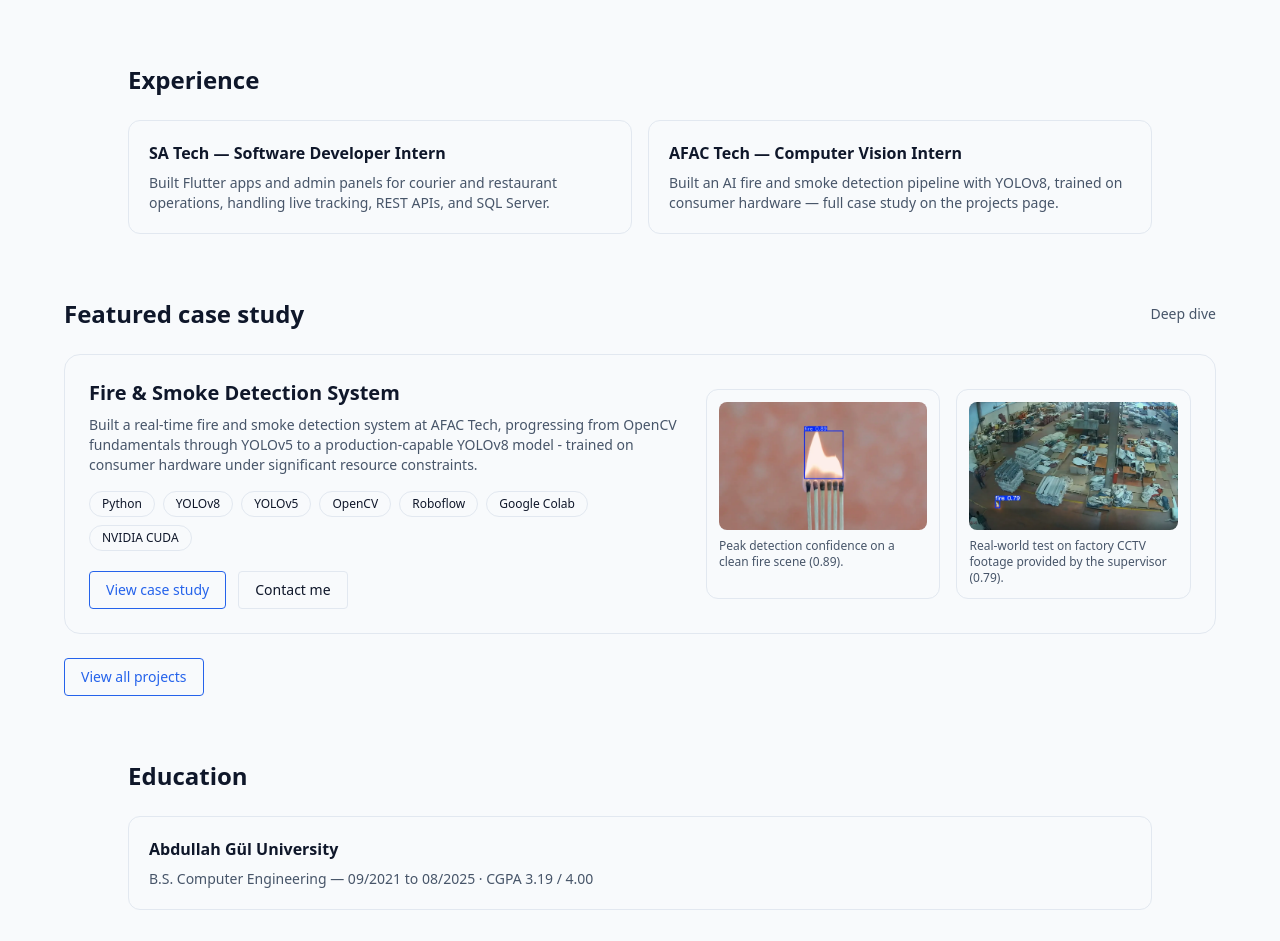
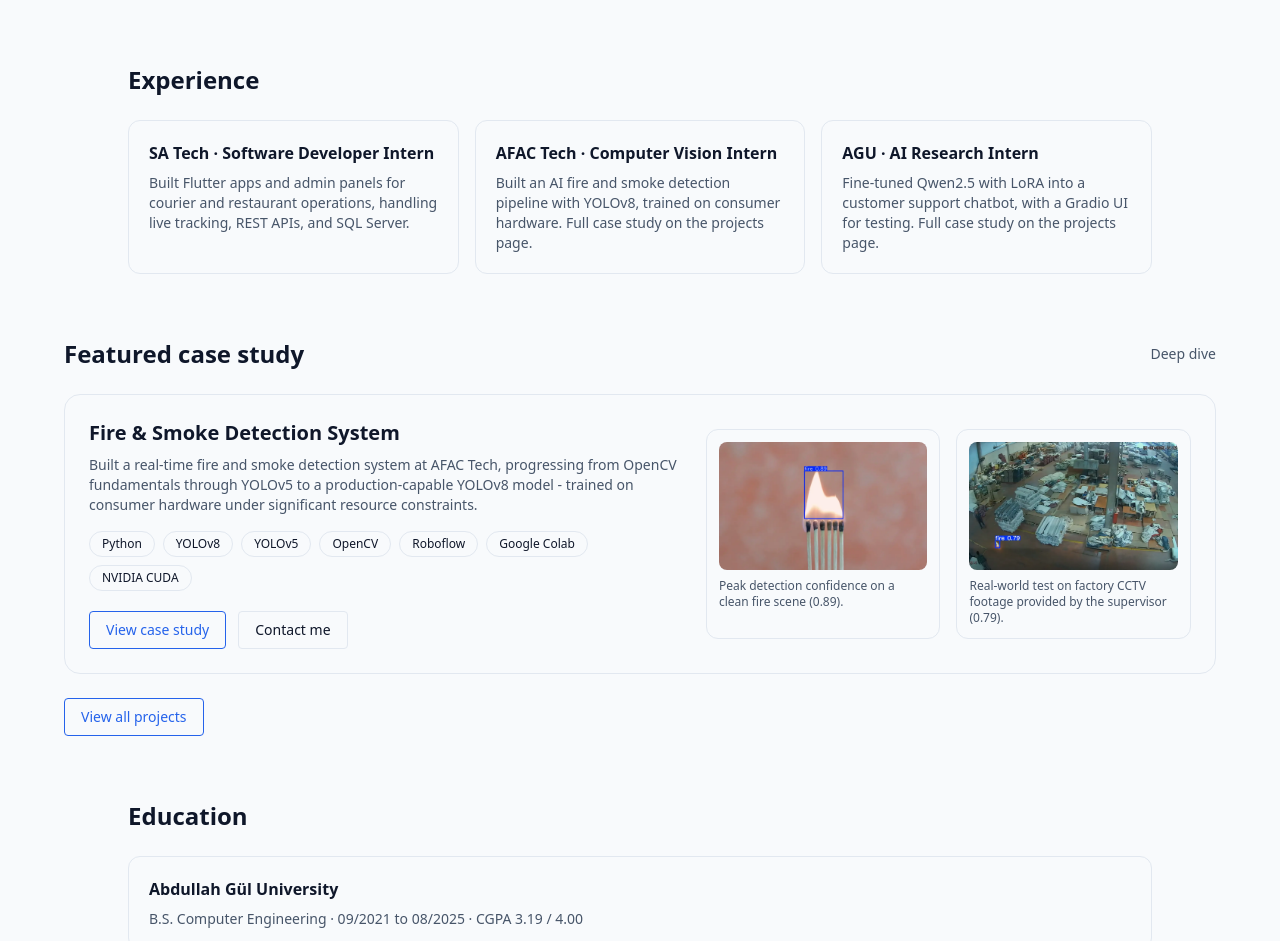
Before and after one commit to TalhaKarakoyunlu/aws-portfolio-talha, a React (Vite) app: page / in a window 1280 px wide. Shown: the part 838-1779 px from the top of the page. Built offline with nearby package versions, Linux system fonts and the light colour scheme.

Commit message:
feat: add Qwen chatbot project, expand internship detail, and polish Home and About

```diff
--- a/src/data/projects.ts
+++ b/src/data/projects.ts
@@ -98,6 +98,62 @@ export const projects: ProjectDetail[] = [
       { label: 'Roboflow Fire Dataset', href: 'https://universe.roboflow.com/-jwzpw/continuous_fire/dataset/6' },
       { label: 'Roboflow Smoke Dataset', href: 'https://universe.roboflow.com/orbit-w0l5f/smoke-detection-orbit/dataset/2' },
     ],
+  },
+  {
+    title: 'Qwen2.5 Customer Support Chatbot',
+    slug: 'qwen-chatbot',
+    role: 'AI Research Intern',
+    timeline: 'Jun 2025 - Aug 2025',
+    summary:
+      'Fine-tuned Qwen2.5 with LoRA to act as a customer support assistant, with a Gradio interface for testing - all locally on consumer hardware.',
+    stack: ['Python', 'PyTorch', 'Qwen2.5', 'LoRA', 'bitsandbytes', 'Gradio', 'Hugging Face'],
+    highlights: [
+      { label: 'Fine-tuning method', value: 'LoRA on Qwen2.5' },
+      { label: 'Quantization', value: '4-bit (bitsandbytes)' },
+      { label: 'Dataset', value: 'Bitext customer support' },
+      { label: 'Interface', value: 'Gradio UI' },
+    ],
+    problem:
+      "AGU's research track required a local-only LLM customer support assistant with no reliance on commercial cloud APIs. The constraint was making a modern instruction-tuned model behave like a domain assistant on consumer hardware bounded by 6 GB of VRAM, without giving up response quality or training stability.",
+    approach: [
+      'Set up training, inference, and merge scripts; resolved bitsandbytes compatibility issues on Windows that initially forced CPU-only runs.',
+      'Dropped a hand-built dataset attempt and integrated the Bitext customer support dataset from Kaggle, writing CSV-to-JSONL conversion that handled UTF-8 BOM, missing assistant replies, and inconsistent column names.',
+      'Fine-tuned with LoRA, iterating on batch size, gradient accumulation, learning rate scheduling, and 4-bit / FP16 / FP32 fallback to fit the model into available VRAM.',
+      'Ran short smoke tests before long training runs to catch divergence early instead of losing days to bad hyperparameters.',
+      'Built a Gradio UI for interactive testing, defaulting to CPU so it would not contend with GPU training.',
+    ],
+    outcome: [
+      'Delivered a working LoRA-fine-tuned Qwen2.5 customer support assistant running entirely on local consumer hardware.',
+      'Produced a reusable dataset pipeline that turned a noisy public CSV into clean instruction-tuning JSONL, reusable for any similar Hugging Face dataset.',
+      'Shipped a Gradio UI for interactive testing, decoupled from the training GPU so experiments and demos could run side by side.',
+      'Established a smoke-test-before-long-run discipline that kept hyperparameter iteration fast and recoverable on limited hardware.',
+    ],
+    challenges: [
+      'VRAM limits on consumer hardware forced 4-bit quantization, gradient accumulation, and aggressive batch-size tuning to fit Qwen2.5 into 6 GB.',
+      'bitsandbytes Windows compatibility initially forced CPU-only training; required chasing through environment, build, and CUDA-version mismatches before GPU training was usable.',
+      'The Bitext customer support dataset shipped with UTF-8 BOM artifacts, missing assistant replies, and inconsistent column names that broke naive CSV ingestion.',
+      'Long training runs needed careful learning rate scheduling and FP16 / FP32 fallback paths to avoid divergence on the 4-bit base model.',
+      'Gradio UI and training jobs both wanted the GPU; defaulting the UI to CPU sidestepped contention without disrupting active training.',
+      'Abandoned the initial hand-built dataset once the time-vs-quality trade-off proved unjustified, mirroring the AFAC lesson about custom vs. public data.',
+    ],
+    gallery: [
+      {
+        src: '/project-placeholder-1.svg',
+        alt: 'Qwen2.5 LoRA training run placeholder',
+        caption: 'LoRA fine-tuning run on Qwen2.5 placeholder.',
+      },
+      {
+        src: '/project-placeholder-2.svg',
+        alt: 'Bitext dataset preprocessing placeholder',
+        caption: 'CSV-to-JSONL preprocessing pipeline placeholder.',
+      },
+      {
+        src: '/project-placeholder-3.svg',
+        alt: 'Gradio UI for the support chatbot placeholder',
+        caption: 'Gradio interface for interactive testing placeholder.',
+      },
+    ],
+    links: [],
   },
   {
     title: 'Pixie',
--- a/src/pages/About.tsx
+++ b/src/pages/About.tsx
@@ -1,5 +1,6 @@
 import { motion, useReducedMotion } from 'framer-motion';
 import { Link } from 'react-router-dom';
+import { FaArrowLeft } from 'react-icons/fa';
 import { skills } from '@/data/profile';
 
 const SPRING = { type: 'spring', stiffness: 260, damping: 20 } as const;
@@ -15,6 +16,16 @@ const About = () => {
 
   return (
     <main id="top" className="min-h-screen px-4 pt-28 pb-24">
+      <div className="max-w-5xl mx-auto mb-6">
+        <Link
+          to="/"
+          className="inline-flex items-center gap-2 text-sm text-app-muted hover:text-app-text transition-colors"
+        >
+          <FaArrowLeft className="text-xs" />
+          Home
+        </Link>
+      </div>
+
       <section className="max-w-5xl mx-auto">
         <motion.p {...fadeUp(0)} className="text-sm uppercase text-app-accent/80 tracking-widest">
           About
@@ -48,12 +59,12 @@ const About = () => {
             whileHover={cardHover}
             className="rounded-xl border border-app-border bg-app-surface/60 p-5"
           >
-            <h3 className="text-app-text font-semibold">SA Tech — Software Developer Intern</h3>
+            <h3 className="text-app-text font-semibold">SA Tech · Software Developer Intern</h3>
             <ul className="text-app-muted text-sm space-y-2 mt-3 list-disc list-inside">
-              <li>Built Flutter apps for courier and restaurant operations; real production use, not internal tooling.</li>
-              <li>Handled live async location data in the map UI — keeping state clean across driver updates was the sharpest edge.</li>
-              <li>Built REST APIs and authentication flows; learned how quickly an untested auth layer becomes a liability.</li>
-              <li>Delivered admin panels with full CRUD; learned to treat data integrity as a design constraint, not an afterthought.</li>
+              <li>CallerID: Flutter app that detects incoming calls and matches them to backend contacts; normalizing "+90" vs "0" phone formats was the sharpest edge.</li>
+              <li>HesapKurye Mobile: Flutter admin app with real-time courier tracking, AES-256 credential storage, and dynamic pricing models on a multi-module codebase.</li>
+              <li>HesapKurye API: ASP.NET MVC controllers with token middleware, GeoJSON polygon endpoints for delivery zones, and SQL parameterization. Learned how quickly an untested auth layer becomes a liability.</li>
+              <li>HesapPOS Trendyol: bidirectional menu sync via Trendyol's batch API with partial-failure handling, cutting manual price-update work to nearly zero despite outdated docs.</li>
             </ul>
           </motion.div>
 
@@ -62,16 +73,40 @@ const About = () => {
             whileHover={cardHover}
             className="rounded-xl border border-app-border bg-app-surface/60 p-5"
           >
-            <h3 className="text-app-text font-semibold">AFAC Tech — Computer Vision Intern</h3>
+            <h3 className="text-app-text font-semibold">AFAC Tech · Computer Vision Intern</h3>
             <p className="text-xs text-app-muted mt-1">Aug 2024 - Sep 2024</p>
             <p className="text-app-muted text-sm mt-3">
               Built a fire and smoke detection pipeline from OpenCV preprocessing through YOLOv5 to a
               production YOLOv8 model, plus an email alerting system that fired on detection events.
-              Trained locally on an RTX 3060 under hard VRAM constraints.
+              Trained locally on an RTX 3060 under hard VRAM constraints. Started by trying to build a
+              custom dataset, switched to public Roboflow sets once the time-vs-coverage cost proved
+              disproportionate.
             </p>
             <div className="mt-4">
               <Link
                 to="/projects/fire-detection"
+                className="inline-flex items-center justify-center px-4 py-2 border border-app-accent text-app-accent rounded hover:bg-app-surface transition-colors text-sm"
+              >
+                View case study
+              </Link>
+            </div>
+          </motion.div>
+
+          <motion.div
+            {...fadeUp(0.45)}
+            whileHover={cardHover}
+            className="rounded-xl border border-app-border bg-app-surface/60 p-5"
+          >
+            <h3 className="text-app-text font-semibold">AGU · AI Research Intern</h3>
+            <p className="text-xs text-app-muted mt-1">Jun 2025 - Aug 2025 · Asst. Prof. Mehmet Gökhan Bakal</p>
+            <p className="text-app-muted text-sm mt-3">
+              Fine-tuned Qwen2.5 with LoRA to act as a customer support chatbot, working through
+              bitsandbytes Windows compatibility issues, dataset encoding cleanup, and VRAM-bound
+              training with 4-bit quantization. Shipped a Gradio UI for interactive testing.
+            </p>
+            <div className="mt-4">
+              <Link
+                to="/projects/qwen-chatbot"
                 className="inline-flex items-center justify-center px-4 py-2 border border-app-accent text-app-accent rounded hover:bg-app-surface transition-colors text-sm"
               >
                 View case study
@@ -105,7 +140,7 @@ const About = () => {
         >
           <h3 className="text-app-text font-semibold">Abdullah Gül University</h3>
           <p className="text-app-muted text-sm mt-2">
-            B.S. Computer Engineering — 09/2021 to 08/2025 · CGPA 3.19 / 4.00
+            B.S. Computer Engineering · 09/2021 to 08/2025 · CGPA 3.19 / 4.00
           </p>
         </motion.div>
       </section>
--- a/src/pages/Home.tsx
+++ b/src/pages/Home.tsx
@@ -56,11 +56,11 @@ const Home = () => {
                     </div>
 
                     <div className="flex justify-center">
-                        <div className="rounded-2xl border border-app-border bg-app-surface/60 p-6 text-center">
+                        <div className="rounded-2xl border border-app-border bg-app-surface/60 p-4 text-center">
                             <img
                                 src="/Talha_photo.webp"
                                 alt="Talha Bahadır Karakoyunlu"
-                                className="w-64 h-64 object-cover mx-auto rounded-xl"
+                                className="w-72 h-72 object-cover mx-auto rounded-xl"
                             />
                         </div>
                     </div>
@@ -104,12 +104,12 @@ const Home = () => {
                 <motion.h2 {...fadeUp(0.15)} className="text-2xl font-semibold text-app-text mb-6">
                     Experience
                 </motion.h2>
-                <div className="grid gap-4 md:grid-cols-2">
+                <div className="grid gap-4 md:grid-cols-3">
                     <motion.div
                         whileHover={cardHover}
                         className="rounded-xl border border-app-border bg-app-surface/60 p-5"
                     >
-                        <h3 className="text-app-text font-semibold mb-2">SA Tech — Software Developer Intern</h3>
+                        <h3 className="text-app-text font-semibold mb-2">SA Tech · Software Developer Intern</h3>
                         <p className="text-app-muted text-sm">
                             Built Flutter apps and admin panels for courier and restaurant operations, handling live tracking, REST APIs, and SQL Server.
                         </p>
@@ -118,9 +118,18 @@ const Home = () => {
                         whileHover={cardHover}
                         className="rounded-xl border border-app-border bg-app-surface/60 p-5"
                     >
-                        <h3 className="text-app-text font-semibold mb-2">AFAC Tech — Computer Vision Intern</h3>
+                        <h3 className="text-app-text font-semibold mb-2">AFAC Tech · Computer Vision Intern</h3>
                         <p className="text-app-muted text-sm">
-                            Built an AI fire and smoke detection pipeline with YOLOv8, trained on consumer hardware — full case study on the projects page.
+                            Built an AI fire and smoke detection pipeline with YOLOv8, trained on consumer hardware. Full case study on the projects page.
+                        </p>
+                    </motion.div>
+                    <motion.div
+                        whileHover={cardHover}
+                        className="rounded-xl border border-app-border bg-app-surface/60 p-5"
+                    >
+                        <h3 className="text-app-text font-semibold mb-2">AGU · AI Research Intern</h3>
+                        <p className="text-app-muted text-sm">
+                            Fine-tuned Qwen2.5 with LoRA into a customer support chatbot, with a Gradio UI for testing. Full case study on the projects page.
                         </p>
                     </motion.div>
                 </div>
@@ -216,7 +225,7 @@ const Home = () => {
                 >
                     <h3 className="text-app-text font-semibold">Abdullah Gül University</h3>
                     <p className="text-app-muted text-sm mt-2">
-                        B.S. Computer Engineering — 09/2021 to 08/2025 · CGPA 3.19 / 4.00
+                        B.S. Computer Engineering · 09/2021 to 08/2025 · CGPA 3.19 / 4.00
                     </p>
                 </motion.div>
             </section>
```
